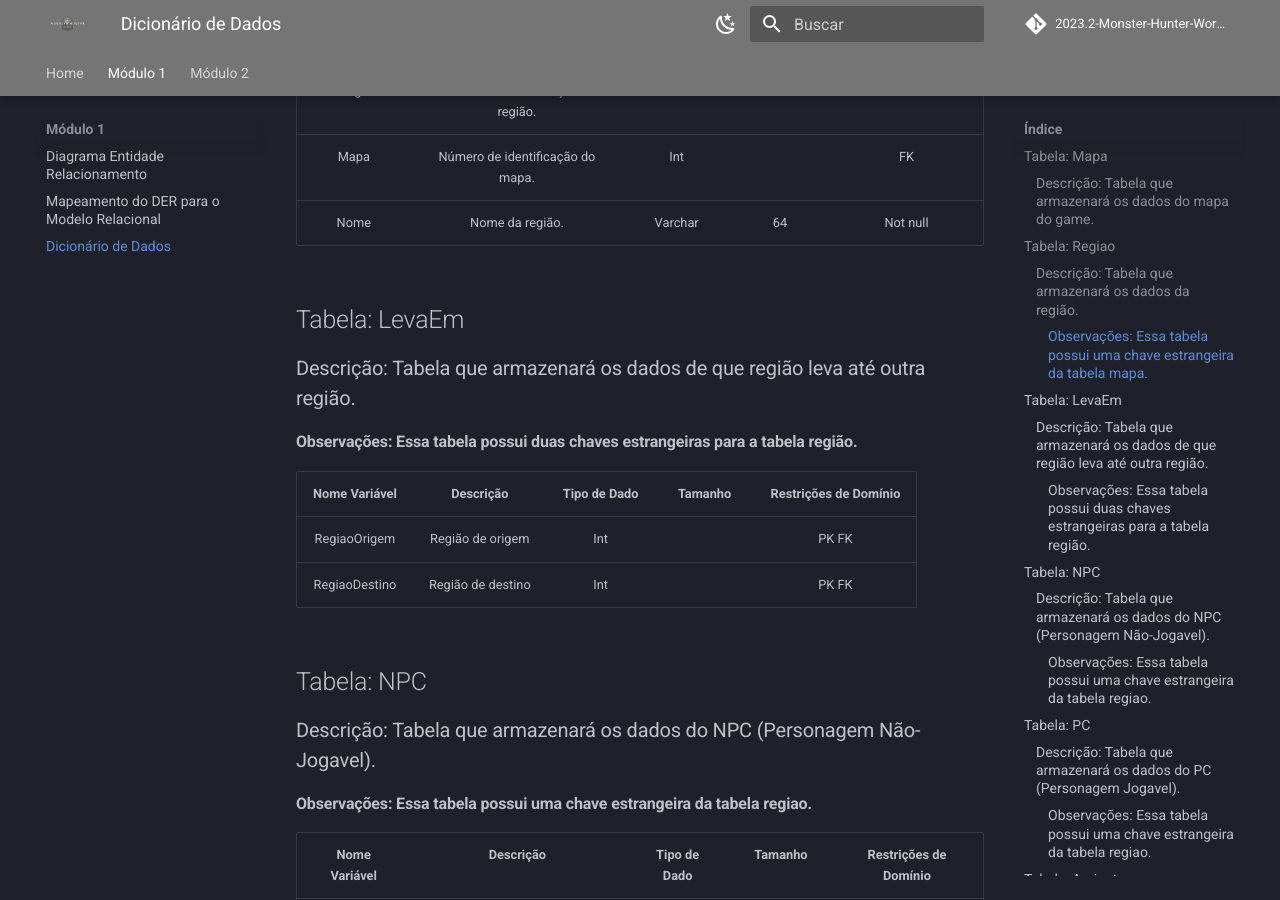
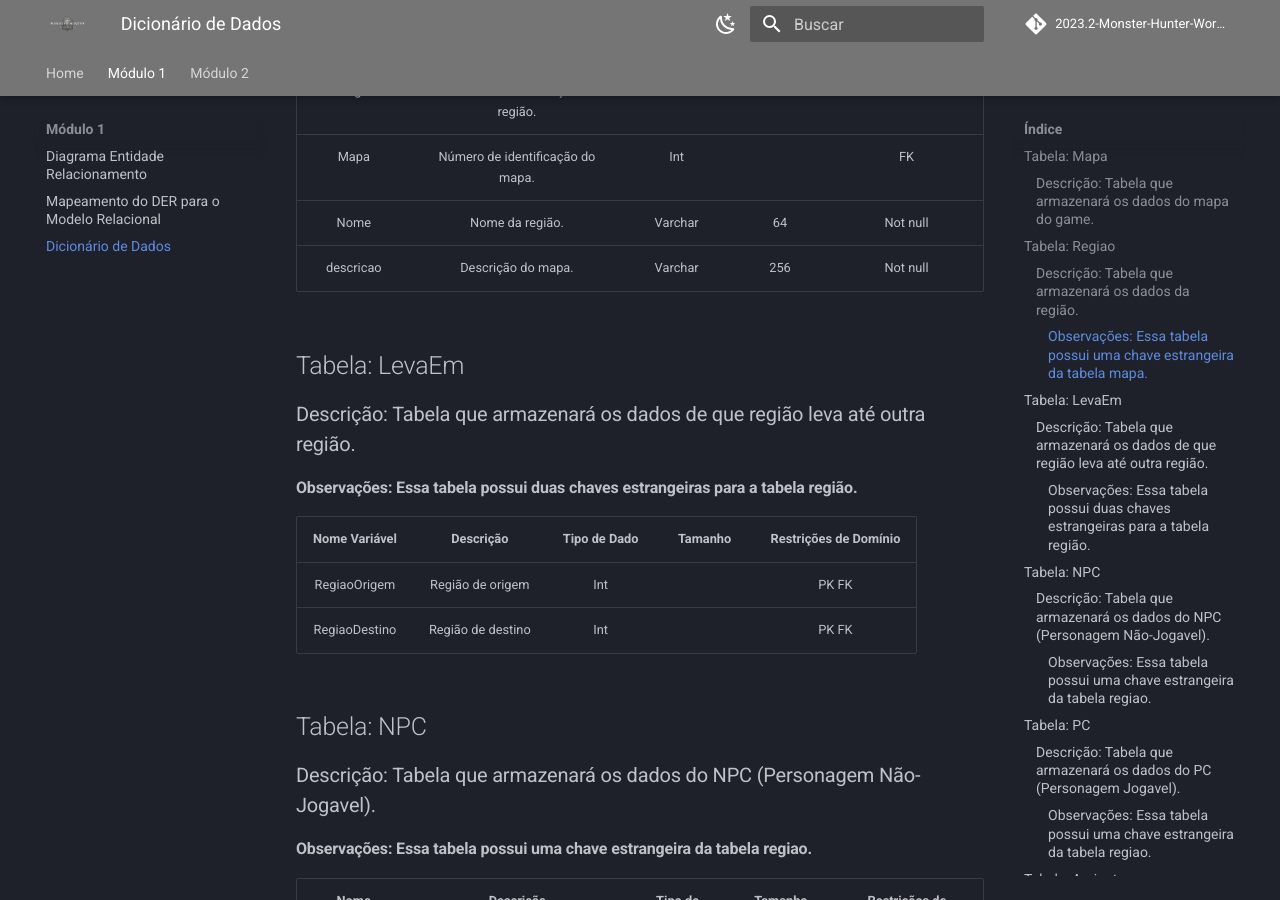
Before and after one commit to SBD1/2023.2-Monster-Hunter-World, an MkDocs documentation site: the page built from docs/modulo 1/dicionario-de-dados.md, in a window 1280 px wide and 900 px high, scrolled down 782 px. Built offline with MkDocs 1.6.1 and Material for MkDocs 9.7.7, drawn with Linux system fonts in a browser that asks for light colours; comment, search, counter and statistics services are not loaded.

Commit message:
atualizacao dicionario de dados

```diff
--- a/docs/modulo 1/dicionario-de-dados.md
+++ b/docs/modulo 1/dicionario-de-dados.md
@@ -19,6 +19,7 @@
 | IdRegiao      | Número de identificação da região.  | Int     |                   | PK                    |
 | Mapa        | Número de identificação do mapa.         | Int     |                 | FK                    |
 | Nome          | Nome da região.                      | Varchar | 64                 | Not null               |
+| descricao     | Descrição do mapa.                   | Varchar | 256                 | Not null               |
 
 
 ## Tabela: LevaEm
```
